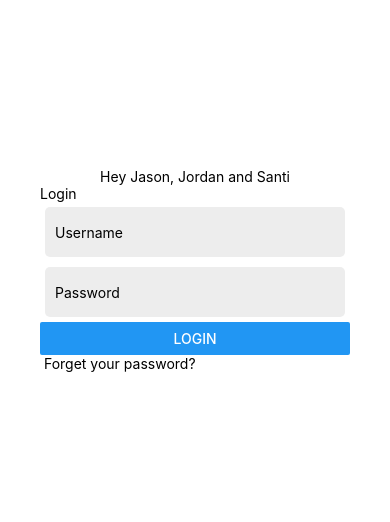
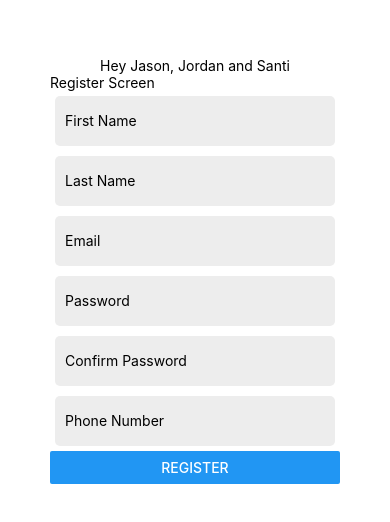
Before and after one commit to Team-Couplets/Couplets, a React Native app in the folder client/: screen / in a window 390 px wide. Shown: the part 152-674 px from the top of the page. Built offline with nearby package versions, Linux system fonts and the light colour scheme.

Commit message:
Login Screen and Register Screen components done

```diff
--- a/client/App.js
+++ b/client/App.js
@@ -1,14 +1,19 @@
 import { StatusBar } from "expo-status-bar";
 import { StyleSheet, Text, View } from "react-native";
+//import {NavigationContainer} from "@react-navigation/native";
 import LoginScreen from "./src/screens/LoginScreen";
+import RegisterScreen from "./src/screens/RegisterScreen";
 
 export default function App() {
   return (
+
     <View style={styles.container}>
       <Text>Hey Jason, Jordan and Santi</Text>
-      <LoginScreen></LoginScreen>
+      {/* <LoginScreen></LoginScreen> */}
+      <RegisterScreen></RegisterScreen>
       <StatusBar style="auto" />
     </View>
+
   );
 }
 
--- a/client/src/screens/LoginScreen.js
+++ b/client/src/screens/LoginScreen.js
@@ -41,7 +41,7 @@ const LoginScreen = () => {
     const styles = StyleSheet.create({
       inputBox: {
         height: 50,
-        width: 300,
+        width: 280,
         margin: 5,
         borderRadius: 5,
         backgroundColor: "#ededed",
--- a/client/src/screens/RegisterScreen.js
+++ b/client/src/screens/RegisterScreen.js
@@ -1,20 +1,38 @@
 import React from 'react';
-import { StyleSheet, Text, View } from "react-native";
+import { StyleSheet, Text, View, TextInput, SafeAreaView, ScrollView, Button} from "react-native";
 
 //This is the setup for sign up screen
 const RegisterScreen = () => {
-    <View style={styles.container}>
-        <Text>This is Sign up Screen</Text>
-    </View>
-}
+    const [firstName, onChangeFirstName] = React.useState('');
+    const [lastName, onChangeLastName] = React.useState('');
+
+  return(
+    <SafeAreaView>
+      <ScrollView>
+        <Text>Register Screen</Text>
+        <TextInput style={styles.inputBox} label = "firstName" value={firstName} onChangeText={onChangeFirstName} placeholder="First Name"/>
+        <TextInput style={styles.inputBox} label = "lastName" value={lastName} onChangeText={onChangeLastName} placeholder="Last Name"/>
+        <TextInput style={styles.inputBox} label = "email" keyboardType='email-address' placeholder="Email"/>
+        <TextInput style={styles.inputBox} label = "password" secureTextEntry={true} placeholder="Password"/>
+        <TextInput style={styles.inputBox} label = "confirmPassword" secureTextEntry={true} placeholder="Confirm Password"/>
+        <TextInput style={styles.inputBox} label = "phoneNumber" keyboardType='phone-pad' placeholder="Phone Number"/>
+        <Button onPress={() => Alert.alert('Register button pressed')}
+            style={styles.registerBtn}
+            title="REGISTER"></Button>
+      </ScrollView>
+  </SafeAreaView>
+
+)}
 
 const styles = StyleSheet.create({
-    container: {
-      flex: 1,
-      backgroundColor: "#fff",
-      alignItems: "center",
-      justifyContent: "center",
-    },
-  });
+  inputBox: {
+    height: 50,
+    width: 280,
+    margin: 5,
+    borderRadius: 5,
+    backgroundColor: "#ededed",
+    padding: 10
+  }
+});
 
 export default RegisterScreen;
```
